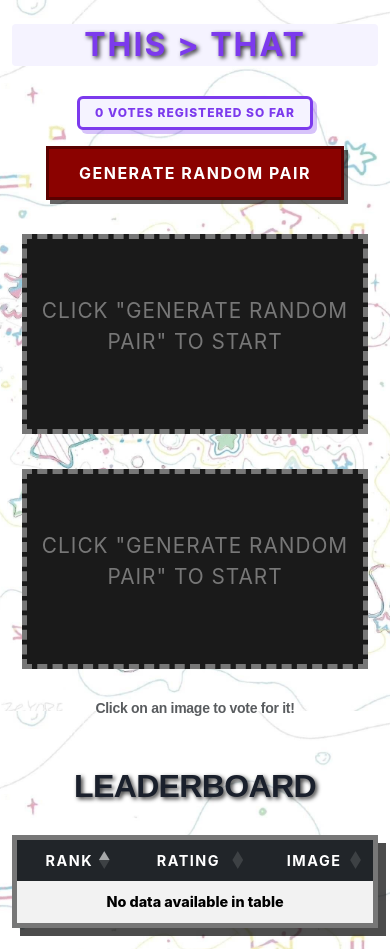
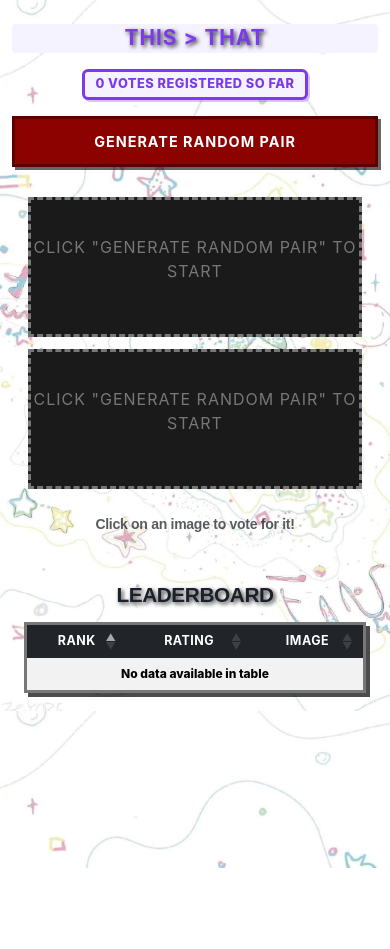
Before and after one commit to brightyorcerf/this-that, a Flask app: page / in a window 390 px wide. After the commit the page ends 868 px from the top, so only its background shows below. Run offline with Flask 3, Linux system fonts and the light colour scheme; data that the repository does not hold is empty; some libraries are stand-ins or nearby versions.

Commit message:
css refactor

```diff
--- a/static/styles/styles.css
+++ b/static/styles/styles.css
@@ -11,7 +11,6 @@ body {
     overflow-x: hidden;
     min-height: 100vh;
 }
-
 
 h1,
 h2,
@@ -225,57 +224,6 @@ h3 {
     color: #999;
 }
 
-@media (max-width: 768px) {
-    .container .row {
-        display: flex;
-        flex-direction: column;
-        align-items: center;
-        gap: 15px;
-    }
-
-    .choice-img {
-        max-height: 25vh;
-        width: 100%;
-        max-width: 400px;
-        height: auto;
-        margin: 0 auto;
-        object-fit: contain;
-        background-color: #FFFFFF;
-    }
-
-    .choice-container {
-        padding: 5px;
-        margin-bottom: 10px;
-    }
-
-    h1 {
-        font-size: 2rem;
-    }
-
-    .btn-primary {
-        padding: 12px 30px;
-        font-size: 1rem;
-    }
-
-    .leaderboard-img {
-        width: 70px;
-        height: 70px;
-    }
-
-    #leaderboard thead th,
-    #leaderboard tbody td {
-        padding: 10px 5px;
-        font-size: 0.9rem;
-    }
-}
-
-@media (max-width: 480px) {
-    .leaderboard-img {
-        width: 50px;
-        height: 50px;
-    }
-}
-
 #colorCorrect {
     color: #1a202c;
     font-weight: 700;
@@ -306,3 +254,194 @@ h3 {
     text-transform: uppercase;
     letter-spacing: 1px;
 }
+
+/* =============================================
+   MOBILE — 768px and below
+   ============================================= */
+@media (max-width: 768px) {
+
+    /* --- Typography --- */
+    h1 {
+        font-size: 1.6rem;
+        letter-spacing: 1px;
+        margin-bottom: 16px;
+    }
+
+    h3 {
+        font-size: 1.3rem;
+        margin-top: 24px;
+    }
+
+    /* --- Layout --- */
+    .container {
+        padding: 0 12px;
+    }
+
+    .container .row {
+        display: flex;
+        flex-direction: column;
+        align-items: stretch;
+        gap: 0;
+        margin: 0;
+    }
+
+    /* --- Choice cards: fixed-aspect image frame so all sizes look uniform --- */
+    .choice-container {
+        padding: 8px 4px;
+        margin-bottom: 4px;
+    }
+
+    .choice-img-wrapper {
+        width: 100%;
+        aspect-ratio: 4 / 3;
+        background-color: #1a1a1a;
+        border: 4px solid #777;
+        box-shadow: 5px 5px 0px rgba(0, 0, 0, 0.7);
+        overflow: hidden;
+        display: flex;
+        align-items: center;
+        justify-content: center;
+        transition: border-color 0.3s ease, box-shadow 0.3s ease;
+    }
+
+    .choice-img-wrapper:active {
+        box-shadow: 2px 2px 0px rgba(0, 0, 0, 0.9);
+        transform: translate(2px, 2px);
+    }
+
+    .choice-img {
+        /* Reset desktop constraints; fill the wrapper instead */
+        width: 100%;
+        height: 100%;
+        max-height: none;
+        object-fit: cover;
+        object-position: center;
+        border: none;
+        box-shadow: none;
+        background-color: transparent;
+        filter: grayscale(10%) contrast(110%);
+        transition: filter 0.3s ease, transform 0.3s ease;
+    }
+
+    .choice-img:hover,
+    .choice-img:focus {
+        transform: scale(1.04);
+        filter: grayscale(0%) contrast(120%) brightness(105%);
+        box-shadow: none;
+    }
+
+    .choice-img:active {
+        transform: scale(0.98);
+        box-shadow: none;
+    }
+
+    .choice-container p {
+        font-size: 0.85rem;
+        margin-top: 6px;
+        letter-spacing: 0.5px;
+    }
+
+    /* --- Placeholder --- */
+    .placeholder-box {
+        min-height: 140px !important;
+        margin: 6px 4px;
+        border-width: 3px;
+    }
+
+    .placeholder-box p {
+        font-size: 1rem;
+    }
+
+    /* --- Button --- */
+    .btn-primary {
+        width: 100%;
+        padding: 14px 20px;
+        font-size: 1rem;
+        letter-spacing: 1px;
+        box-shadow: 3px 3px 0px rgba(0, 0, 0, 0.6);
+    }
+
+    .btn-primary:active {
+        transform: translate(2px, 2px);
+        box-shadow: 1px 1px 0px rgba(0, 0, 0, 0.8);
+    }
+
+    /* --- Alerts --- */
+    .alert {
+        margin: 12px 4px;
+        font-size: 0.9rem;
+        padding: 10px 14px;
+        box-shadow: 3px 3px 0px rgba(0, 0, 0, 0.5);
+    }
+
+    /* --- Leaderboard --- */
+    #leaderboard {
+        border-width: 3px;
+        box-shadow: 4px 4px 0px rgba(0, 0, 0, 0.7);
+        margin-bottom: 30px;
+        font-size: 0.82rem;
+    }
+
+    #leaderboard thead th {
+        padding: 10px 6px;
+        font-size: 0.78rem;
+        letter-spacing: 0.5px;
+    }
+
+    #leaderboard tbody td {
+        padding: 10px 6px;
+        vertical-align: middle;
+    }
+
+    #leaderboard tbody td:nth-child(2) {
+        font-size: 1rem;
+    }
+
+    .leaderboard-img {
+        width: 52px;
+        height: 52px;
+        border-width: 2px;
+    }
+
+    /* --- Vote badge --- */
+    #vote-badge {
+        font-size: 0.8rem;
+        padding: 6px 10px;
+        letter-spacing: 0.5px;
+        box-shadow: 2px 2px 0px rgba(124, 58, 237, 0.3);
+    }
+}
+
+/* =============================================
+   SMALL PHONES — 480px and below
+   ============================================= */
+@media (max-width: 480px) {
+
+    h1 {
+        font-size: 1.3rem;
+    }
+
+    .choice-img-wrapper {
+        aspect-ratio: 3 / 2;
+        border-width: 3px;
+    }
+
+    .leaderboard-img {
+        width: 38px;
+        height: 38px;
+    }
+
+    #leaderboard {
+        font-size: 0.75rem;
+    }
+
+    #leaderboard thead th,
+    #leaderboard tbody td {
+        padding: 7px 4px;
+    }
+
+    .btn-primary {
+        font-size: 0.9rem;
+        padding: 12px 16px;
+    }
+}
```
